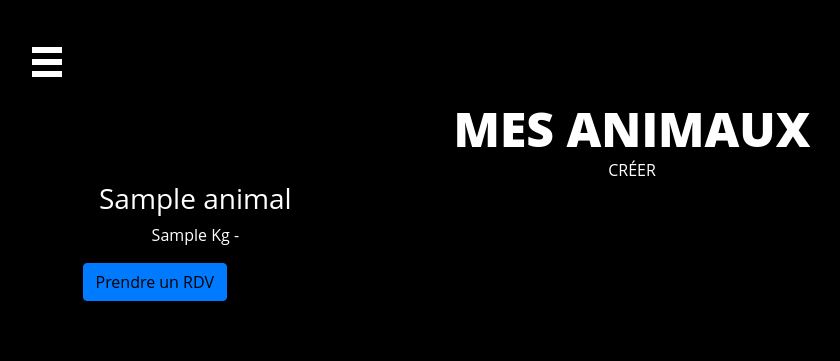
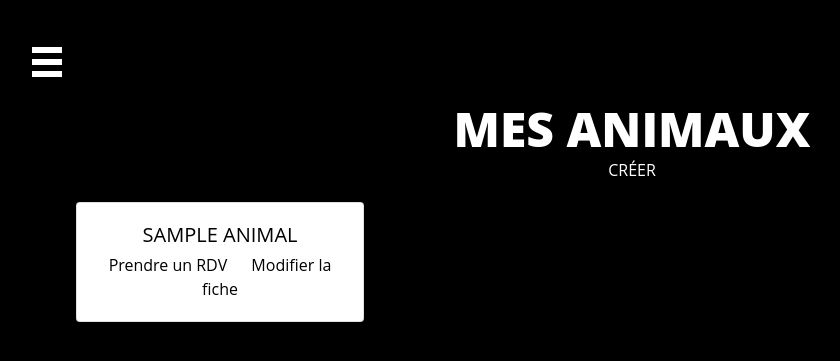
Before and after one commit to Soct/bnw, a PHP site: page /animal in a window 1280 px wide. Shown: the top 361 px of the page, without its empty margins (8-848 px from the left). Run offline with PHP 8.4, Linux system fonts and the light colour scheme; the visitor is signed in with stand-in values (Sample User, id 1); tables that the repository leaves empty hold one stand-in row (values such as "Sample post").

Commit message:
update on animal & rdv

```diff
--- a/app/views/animal.view.php
+++ b/app/views/animal.view.php
@@ -1,24 +1,23 @@
 <?php include_once 'partials/head.php'; ?>
-
+<?php if(empty($_SESSION['utilisateur'])) {
+    header('Location: connect-user');
+} ?>
 <h1>Mes Animaux</h1>
 <div>
 
 </div>
 <a href="/new-animal" style="color : white">CRÉER</a>
 
-
-<div class="row">
+<div class="row" style="max-width: 90%;margin: auto;">
 <?php foreach ($animals as $animal) : ?>
-        <div class="col-sm-6 col-md-4">
-            <div class="thumbnail">
-                <div class="caption">
-                    <h3><?= $animal->getNom() ?></h3>
-                    <p><?= $animal->getPoids() .' Kg - '. $animal->getRace()  ?></p>
-                    <p><a href="#" class="btn btn-primary" role="button">Prendre un RDV</a> <a href="#" class="btn btn-default" role="button">Button</a></p>
-                </div>
-            </div>
+    <div class="card" style="width: 18rem; margin :20px;">
+        <div class="card-body">
+            <h5 class="card-title" style="color : black"><?= strtoupper($animal->getNom())?></h5>
+            <h6 class="card-subtitle mb-2 text-muted"><?= $animal->getRace() ?></h6>
+            <a href="rdv?id=<?= $animal->getIdanimal()?>" class="card-link">Prendre un RDV</a>
+            <a href="#" class="card-link">Modifier la fiche</a>
         </div>
+    </div>
 <?php endforeach; ?>
 </div>
-
 <?php include_once 'partials/footer.php'; ?>
--- a/app/views/new-animal.view.php
+++ b/app/views/new-animal.view.php
@@ -7,12 +7,15 @@
  */
 
  include_once 'partials/head.php'; ?>
+<?php if(empty($_SESSION['utilisateur'])) {
+    header('Location: connect-user');
+} ?>
 <div class="container">
     <h1>Inscription d'un animal</h1>
 
     <form action="/new-animal" method="POST">
         <input type="text" name="nom" required placeholder="Nom"/><br />
-        <input type="text" name="poid" required placeholder="poid"/><br />
+        <input type="text" name="poid" required placeholder="Poid"/><br />
         <input type="text" name="race" required placeholder="Race"/><br />
         <input type="submit" />
     </form>
```
Also changed, not shown: app/views/rdv.view.php (+5 -4 lines).
